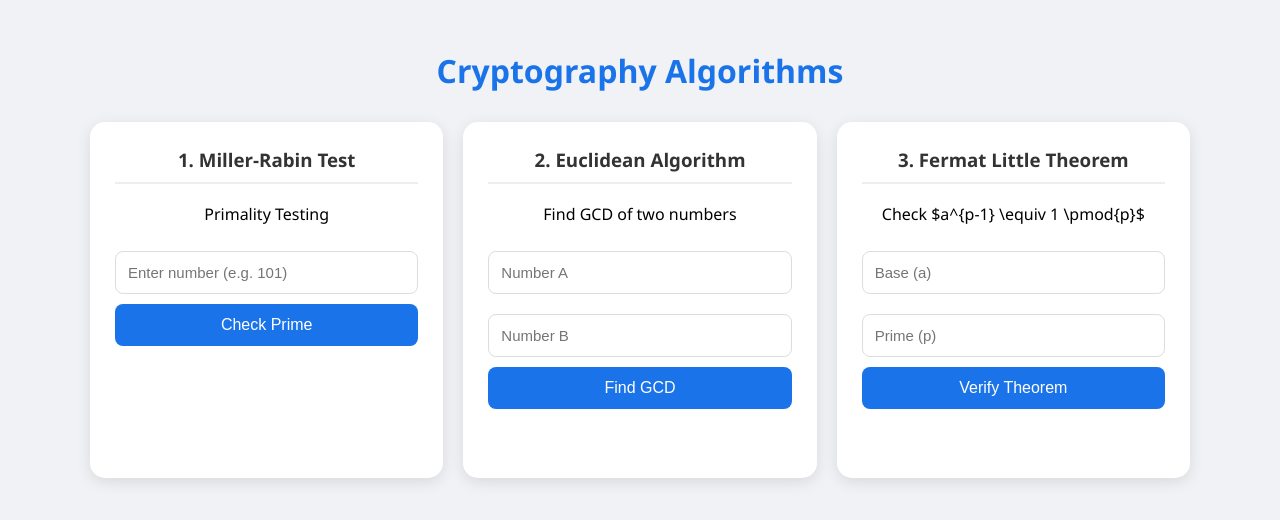
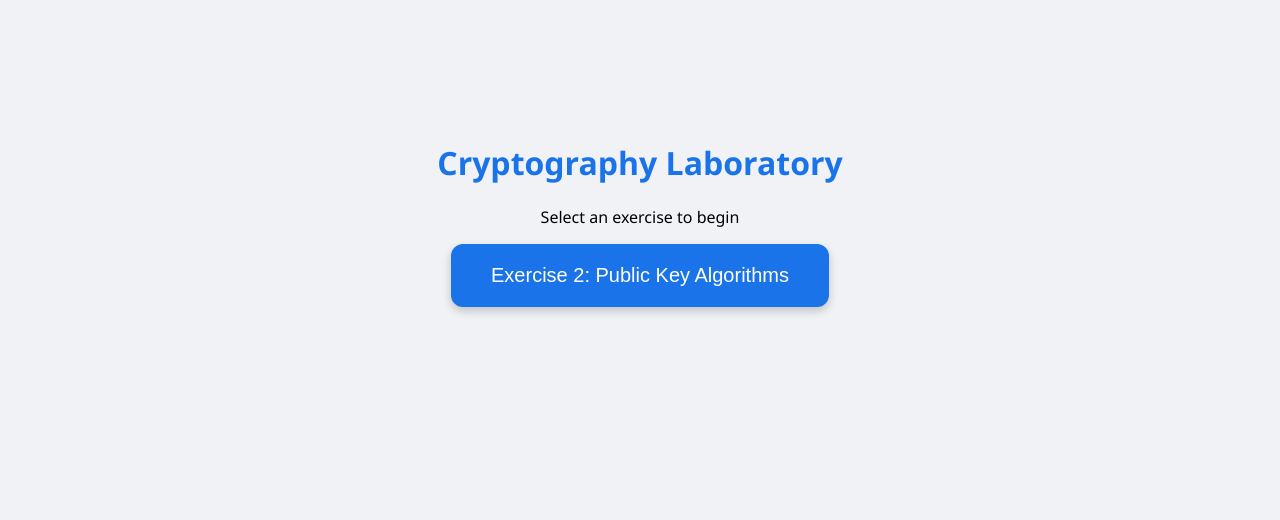
Before and after one commit to Nishxxth26/crypto, a plain HTML site: page index.html in a window 1280 px wide. Drawn offline with Linux system fonts and the light colour scheme.

Commit message:
first commit

```diff
--- a/index.html
+++ b/index.html
@@ -3,58 +3,90 @@
 <head>
     <meta charset="UTF-8">
     <meta name="viewport" content="width=device-width, initial-scale=1.0">
-    <title>Crypto Lab - Number Theory</title>
+    <title>Crypto Lab - Exercises</title>
     <style>
-        body { font-family: 'Segoe UI', Tahoma, Geneva, Verdana, sans-serif; background-color: #f0f2f5; padding: 20px; display: flex; flex-direction: column; align-items: center; }
-        h1 { color: #1a73e8; margin-bottom: 30px; }
-        .grid { display: grid; grid-template-columns: repeat(auto-fit, minmax(320px, 1fr)); gap: 20px; width: 100%; max-width: 1100px; }
+        body { font-family: 'Segoe UI', Tahoma, Geneva, Verdana, sans-serif; background-color: #f0f2f5; margin: 0; padding: 20px; display: flex; flex-direction: column; align-items: center; }
+
+        /* Main Menu Style */
+        #main-menu { text-align: center; margin-top: 100px; }
+        .menu-btn { background-color: #1a73e8; color: white; border: none; padding: 20px 40px; border-radius: 12px; font-size: 20px; cursor: pointer; transition: 0.3s; box-shadow: 0 4px 10px rgba(0,0,0,0.2); }
+        .menu-btn:hover { background-color: #1557b0; transform: scale(1.05); }
+
+        /* Exercise Section Style */
+        #exercise-2 { display: none; width: 100%; max-width: 1100px; }
+        .back-btn { background-color: #6c757d; color: white; border: none; padding: 10px 20px; border-radius: 8px; cursor: pointer; margin-bottom: 20px; }
+
+        h1 { color: #1a73e8; text-align: center; }
+        .grid { display: grid; grid-template-columns: repeat(auto-fit, minmax(320px, 1fr)); gap: 20px; }
         .box { background: white; padding: 25px; border-radius: 15px; box-shadow: 0 4px 15px rgba(0,0,0,0.1); text-align: center; }
-        h3 { color: #333; margin-top: 0; border-bottom: 2px solid #eee; padding-bottom: 10px; }
-        input { width: 100%; padding: 12px; margin: 10px 0; border: 1px solid #ddd; border-radius: 8px; box-sizing: border-box; font-size: 15px; }
-        button { background-color: #1a73e8; color: white; border: none; padding: 12px; border-radius: 8px; cursor: pointer; font-size: 16px; width: 100%; transition: 0.3s; }
-        button:hover { background-color: #1557b0; }
-        .result { margin-top: 20px; font-weight: bold; font-size: 16px; min-height: 24px; color: #555; }
+        h3 { color: #333; border-bottom: 2px solid #eee; padding-bottom: 10px; }
+        input { width: 100%; padding: 12px; margin: 10px 0; border: 1px solid #ddd; border-radius: 8px; box-sizing: border-box; }
+        button.action-btn { background-color: #1a73e8; color: white; border: none; padding: 12px; border-radius: 8px; cursor: pointer; width: 100%; font-size: 16px; }
+
+        .result { margin-top: 20px; font-weight: bold; min-height: 24px; color: #555; }
         .highlight { color: #28a745; }
         .error { color: #dc3545; }
     </style>
 </head>
 <body>
 
-<h1>Cryptography Algorithms</h1>
+    <!-- SECTION 1: Main Menu -->
+    <div id="main-menu">
+        <h1>Cryptography Laboratory</h1>
+        <p>Select an exercise to begin</p>
+        <button class="menu-btn" onclick="showExercise()">Exercise 2: Public Key Algorithms</button>
+    </div>
+
+    <!-- SECTION 2: Exercise 2 Content (Initially Hidden) -->
+    <div id="exercise-2">
+        <button class="back-btn" onclick="showMenu()">← Back to Menu</button>
+        <h1>Exercise 2</h1>
 
         <div class="grid">
             <!-- Box 1: Miller-Rabin -->
             <div class="box">
-        <h3>1. Miller-Rabin Test</h3>
+                <h3>Miller-Rabin Test</h3>
                 <p>Primality Testing</p>
-        <input type="number" id="mrInput" placeholder="Enter number (e.g. 101)">
-        <button onclick="runMillerRabin()">Check Prime</button>
+                <input type="number" id="mrInput" placeholder="Enter number">
+                <button class="action-btn" onclick="runMillerRabin()">Check Prime</button>
                 <div id="mrResult" class="result"></div>
             </div>
 
             <!-- Box 2: Euclidean GCD -->
             <div class="box">
-        <h3>2. Euclidean Algorithm</h3>
-        <p>Find GCD of two numbers</p>
+                <h3>Euclidean Algorithm</h3>
+                <p>Find GCD of A and B</p>
                 <input type="number" id="gcdA" placeholder="Number A">
                 <input type="number" id="gcdB" placeholder="Number B">
-        <button onclick="runGCD()">Find GCD</button>
+                <button class="action-btn" onclick="runGCD()">Find GCD</button>
                 <div id="gcdResult" class="result"></div>
             </div>
 
             <!-- Box 3: Fermat's Theorem -->
             <div class="box">
-        <h3>3. Fermat Little Theorem</h3>
-        <p>Check $a^{p-1} \equiv 1 \pmod{p}$</p>
+                <h3>Fermat Little Theorem</h3>
+                <p>Check a<sup>p-1</sup> ≡ 1 (mod p)</p>
                 <input type="number" id="fermatA" placeholder="Base (a)">
                 <input type="number" id="fermatP" placeholder="Prime (p)">
-        <button onclick="runFermat()">Verify Theorem</button>
+                <button class="action-btn" onclick="runFermat()">Verify Theorem</button>
                 <div id="fermatResult" class="result"></div>
+            </div>
         </div>
     </div>
 
     <script>
-    // --- Helper: Modular Exponentiation ---
+        // --- Navigation Logic ---
+        function showExercise() {
+            document.getElementById('main-menu').style.display = 'none';
+            document.getElementById('exercise-2').style.display = 'block';
+        }
+
+        function showMenu() {
+            document.getElementById('main-menu').style.display = 'block';
+            document.getElementById('exercise-2').style.display = 'none';
+        }
+
+        // --- Math Functions (BigInt based) ---
         function power(a, b, m) {
             let res = 1n;
             a = BigInt(a) % BigInt(m);
@@ -68,20 +100,15 @@
             return res;
         }
 
-    // --- 1. Miller-Rabin ---
         function runMillerRabin() {
             const val = document.getElementById('mrInput').value;
             if(!val) return;
             const n = BigInt(val);
             const resultDiv = document.getElementById('mrResult');
-
             if (n < 2n) { resultDiv.innerHTML = "Not Prime"; return; }
             if (n === 2n || n === 3n) { resultDiv.innerHTML = "Prime"; return; }
-
-        let d = n - 1n;
-        let s = 0n;
+            let d = n - 1n; let s = 0n;
             while (d % 2n === 0n) { d /= 2n; s++; }
-
             let isPrime = true;
             for (let i = 0; i < 5; i++) {
                 let a = BigInt(Math.floor(Math.random() * (Number(n) - 4)) + 2);
@@ -94,44 +121,28 @@
                 }
                 if (composite) { isPrime = false; break; }
             }
-        resultDiv.innerHTML = isPrime ? `<span class="highlight">${n} is Prime</span>` : `<span class="error">${n} is Composite</span>`;
+            resultDiv.innerHTML = isPrime ? `<span class="highlight">Prime</span>` : `<span class="error">Composite</span>`;
         }
 
-    // --- 2. Euclidean GCD ---
         function runGCD() {
             let a = BigInt(document.getElementById('gcdA').value || 0);
             let b = BigInt(document.getElementById('gcdB').value || 0);
             const resultDiv = document.getElementById('gcdResult');
-
-        const originalA = a;
-        const originalB = b;
-
-        while (b !== 0n) {
-            let temp = b;
-            b = a % b;
-            a = temp;
-        }
-        resultDiv.innerHTML = `GCD(${originalA}, ${originalB}) = <span class="highlight">${a}</span>`;
+            while (b !== 0n) { let temp = b; b = a % b; a = temp; }
+            resultDiv.innerHTML = `GCD = <span class="highlight">${a}</span>`;
         }
 
-    // --- 3. Fermat's Little Theorem ---
         function runFermat() {
             const a = BigInt(document.getElementById('fermatA').value || 0);
             const p = BigInt(document.getElementById('fermatP').value || 0);
             const resultDiv = document.getElementById('fermatResult');
-
-        if (p <= 1n) { resultDiv.innerHTML = "p must be prime > 1"; return; }
-
-        // If p is prime and p does not divide a: a^(p-1) % p should be 1
-        if (a % p === 0n) {
-            resultDiv.innerHTML = `<span class="error">p divides a, theorem doesn't apply.</span>`;
-        } else {
+            if (p <= 1n) { resultDiv.innerHTML = "p must be > 1"; return; }
+            if (a % p === 0n) { resultDiv.innerHTML = "p divides a"; }
+            else {
                 let res = power(a, p - 1n, p);
-            resultDiv.innerHTML = `${a}^(${p}-1) mod ${p} = <span class="highlight">${res}</span><br>` +
-                                 (res === 1n ? "✅ Theorem Verified" : "❌ Not a Prime");
+                resultDiv.innerHTML = `Result: ${res} ` + (res === 1n ? "✅" : "❌");
             }
         }
     </script>
-
 </body>
 </html>
```
Lines whose indentation alone changed are shown as unchanged.
